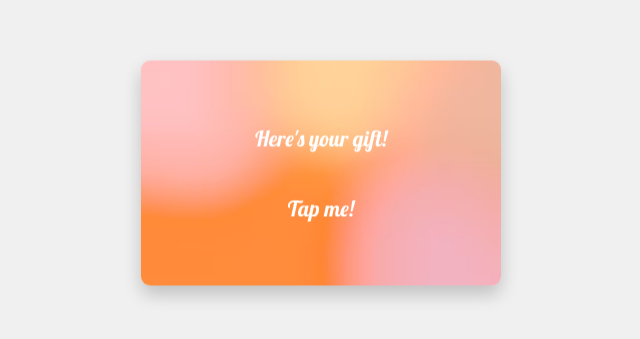
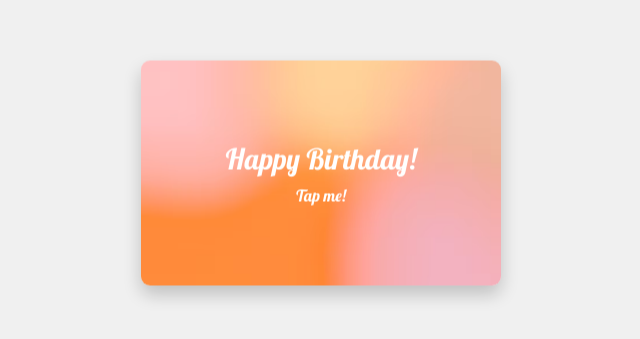
Before and after one commit to ambutsa/Gift-card, a plain HTML site: page index.html in a window 1280 px wide. Shown: the part 227-566 px from the top of the page, without its empty margins (319-959 px from the left). Drawn offline with Linux system fonts and the light colour scheme.

Commit message:
Update index.html

```diff
--- a/index.html
+++ b/index.html
@@ -11,22 +11,22 @@
 </head>
 <body>
     <div class="scene">
-        <div class="gift-card">
-            <div class="gift-card-front">
-                <!-- Front Side Content -->
-                <p>Here's your gift!</p>
-                <p> Tap me!</p>
-            </div>
-            <div class="gift-card-back">
-                <!-- Back Side Content -->
-                <p>Gift Card!</p>
-                <p>To:</p>
-                <p>From: </p>
-                <p> Value: </p>
-                <p> her_clothing</p>
-            </div>
+    <div class="gift-card">
+        <div class="gift-card-front">
+            <div class="main-text">Happy Birthday!</div>
+            <div class="secondary-text">Tap me!</div>
+        </div>
+        <div class="gift-card-back">
+            <div class="main-text">Gift Card</div>
+            <div class="secondary-text"> her_clothing </div>
+            <div class="secondary-text">To: </div>
+            <div class="secondary-text">From: </div>
+            <div class="secondary-text">Value: </div>
         </div>
     </div>
+</div>
+
+
 
     <!-- External JavaScript -->
     <script src="script.js"></script>
```
